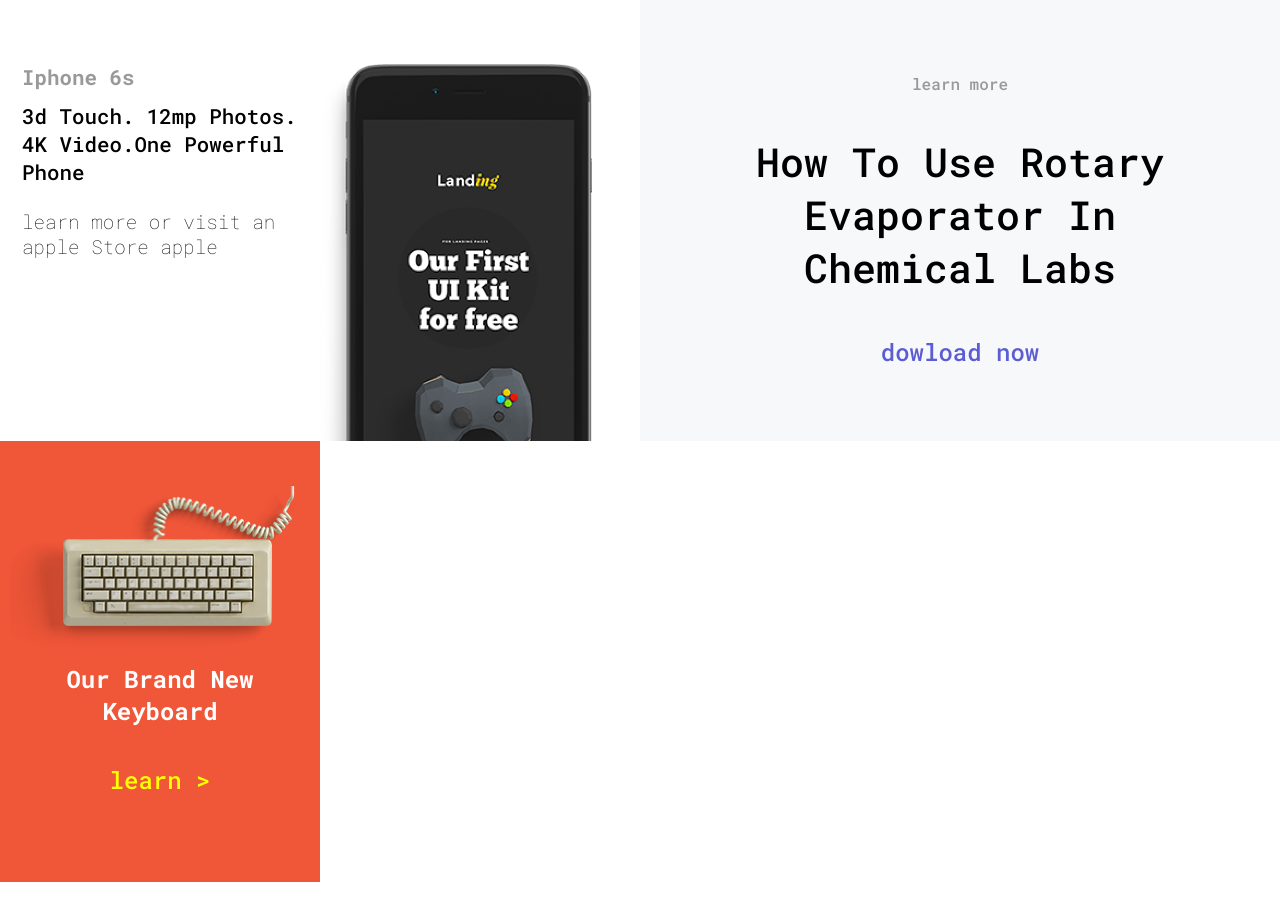
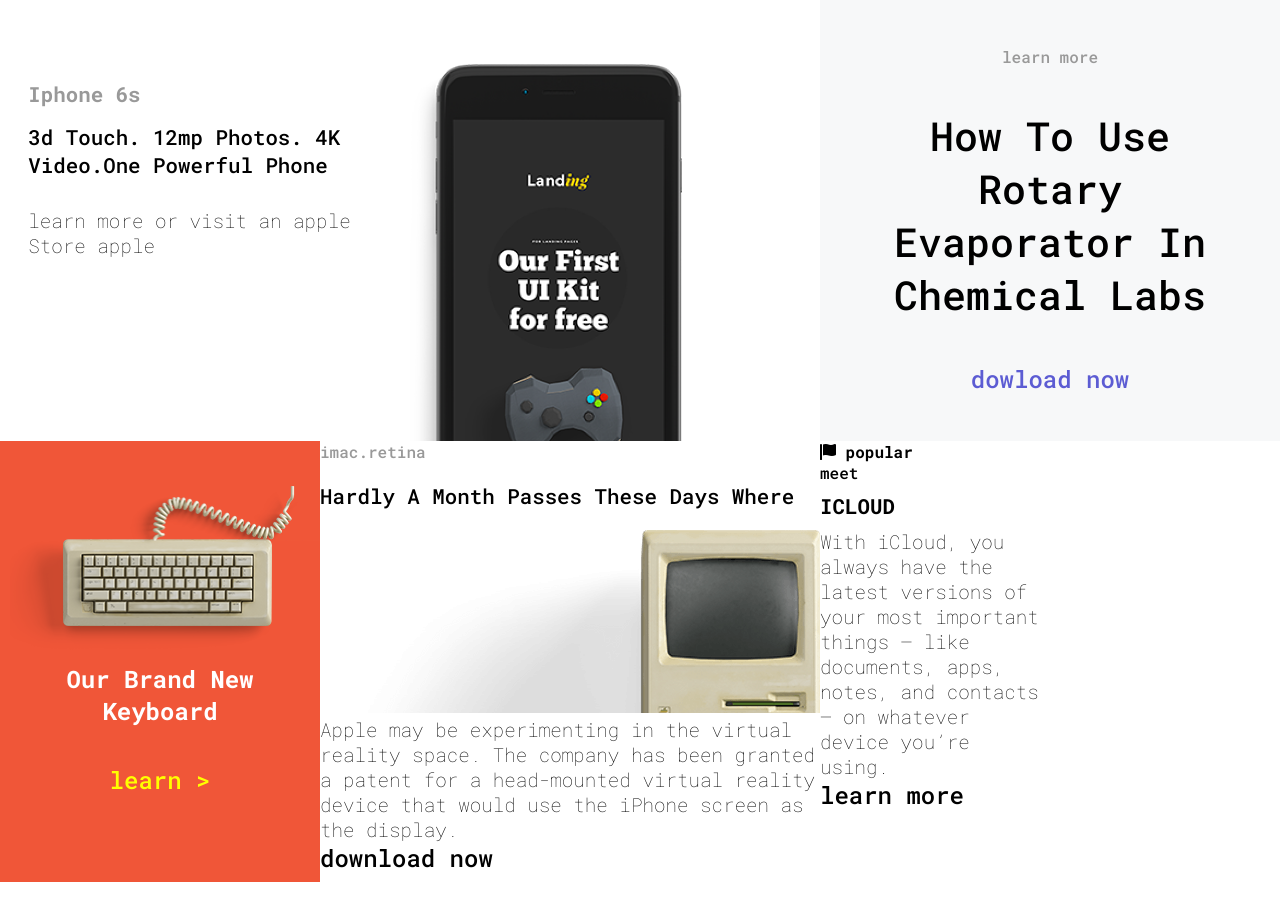
Before and after one commit to ratman50/grid-website, a plain HTML site: page index.html in a window 1280 px wide. Shown: the top 920 px of the page. Drawn offline with Linux system fonts and the light colour scheme.

Commit message:
html file

```diff
--- a/index.html
+++ b/index.html
@@ -6,6 +6,11 @@
     <meta name="viewport" content="width=device-width, initial-scale=1.0">
 
     <link rel="stylesheet" href="style/style.css">
+    <!-- font awesome cdn link -->
+    <link rel="stylesheet" href="https://cdnjs.cloudflare.com/ajax/libs/font-awesome/6.0.0-beta3/css/all.min.css"
+        integrity="sha512-Fo3rlrZj/k7ujTnHg4CGR2D7kSs0v4LLanw2qksYuRlEzO+tcaEPQogQ0KaoGN26/zrn20ImR1DfuLWnOo7aBA=="
+        crossorigin="anonymous" referrerpolicy="no-referrer" />
+
     <title>Document</title>
 </head>
 <body>
@@ -48,6 +53,45 @@
                 </div>
             </section>
 
+            <section class="apple">
+                <div class="apple__content">
+                    <div class="apple__imac">
+                        <div class="apple__description">
+
+                            <div class="apple__title title">imac.retina</div>
+
+                            <p class="apple__doc doc">hardly a month passes these days where </p>
+                        </div>
+                        <img src="images/computer.png" class="apple__image" alt="">
+                    </div>
+                    <div class="apple__text">
+                        <p class="story apple__story">Apple may be experimenting in the virtual reality space. The company has been
+                            granted a patent for a head-mounted virtual reality device that would use the iPhone screen
+                            as
+                            the display.
+                        </p>
+
+                        <button type="button" class=" btn  apple__button">download now</button>
+
+                    </div>
+                </div>
+            </section>
+            <section class="icloud">
+                <div class="icloud__meet">
+                    <h4 class="icloud__popular popular "> <span class="fas fa-flag"></span> popular</h4>
+                    <!-- <img src="images/saver.png" alt="" class="icloud__save"> -->
+                    <p class="icloud__text">meet</p>
+                </div>
+                <div class="icloud__information">
+                    <h3 class="icloud__title doc">iCLOUD</h3>
+                    <p class="icloud__story story">
+                        With iCloud, you always have the latest versions of your most important things — like documents,
+                        apps, notes, and contacts — on whatever device you’re using.
+                    </p>
+                    <button class="btn icloud__learn-more">learn more</button>
+                </div>
+            </section>
+
         </main>
 </body>
 </html>
```
